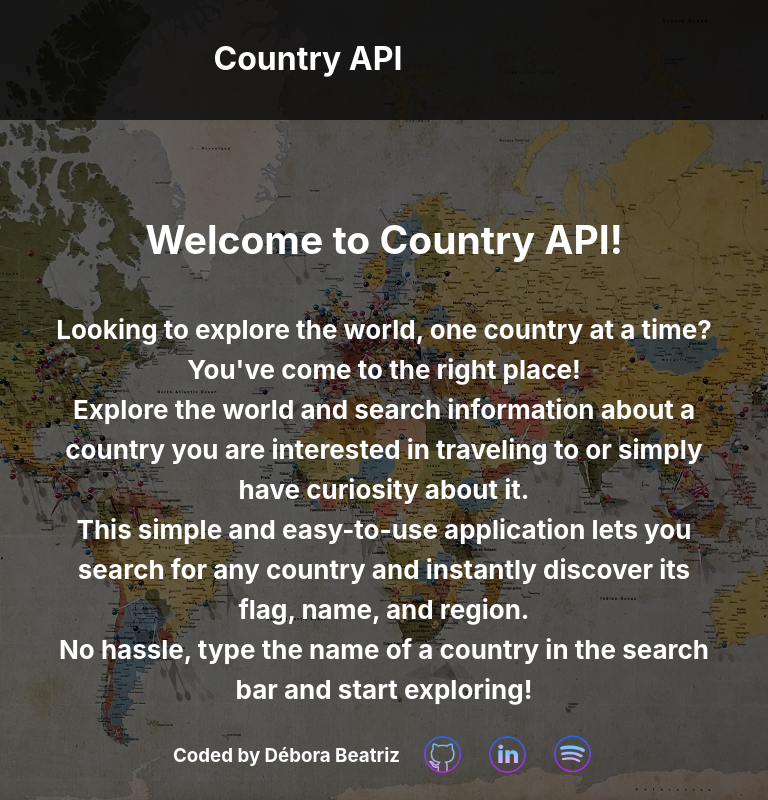
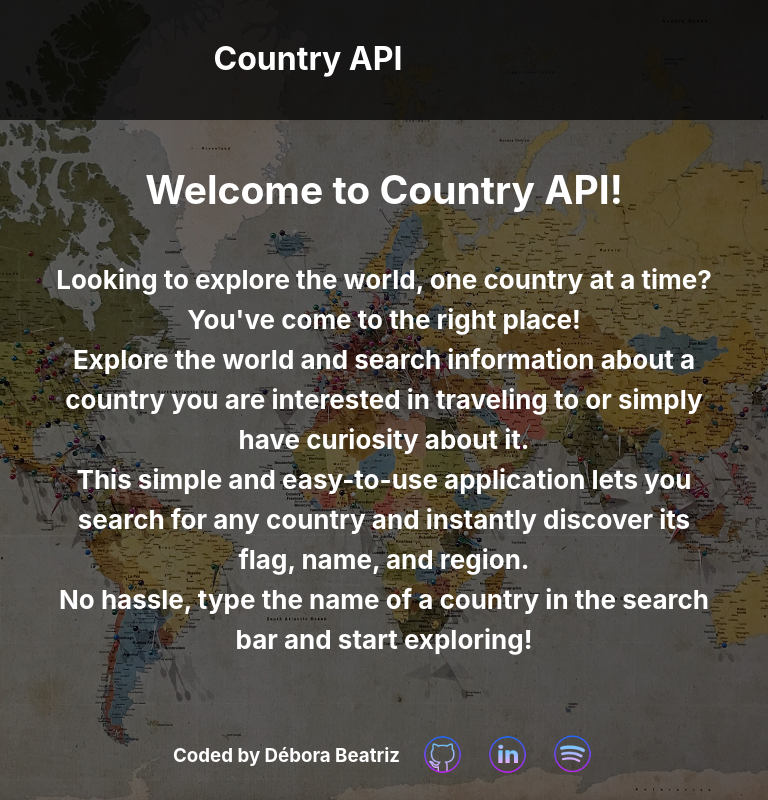
Before and after one commit to deborabeatriz-f/country-api-final-project, a React (Vite) app: page / in a window 768 px wide. Shown: the top 800 px of the page. Built offline with nearby package versions, Linux system fonts and the light colour scheme.

Commit message:
update app css - add media screen desktop and tablet

```diff
--- a/src/App.css
+++ b/src/App.css
@@ -12,6 +12,7 @@
   font-weight: bold;
   height: 100vh;
   width: 100vw;
+  max-width: 1440px;
 }
 
 #root::before {
@@ -28,8 +29,21 @@
   display: flex;
   flex-direction: column;
   height: 100%;
+  width: 100%;
 }
 
 .container__main {
   padding: 100px 50px 0;
 }
+
+@media screen and (max-width: 1279px) {
+  .container__main {
+    padding: 80px 50px 0;
+  }
+}
+
+@media (min-width: 768px) and (max-width: 1023px) {
+  .container__main {
+    padding: 50px 50px 0;
+  }
+}
```
